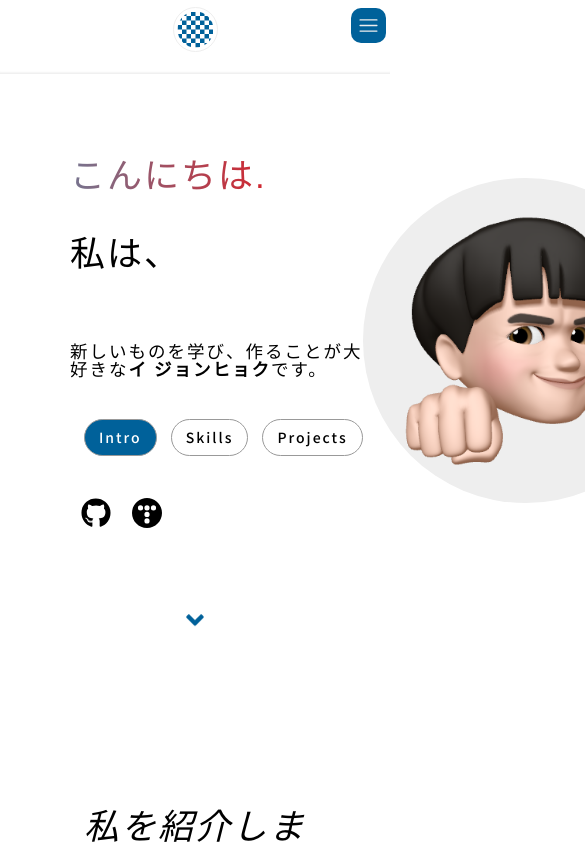
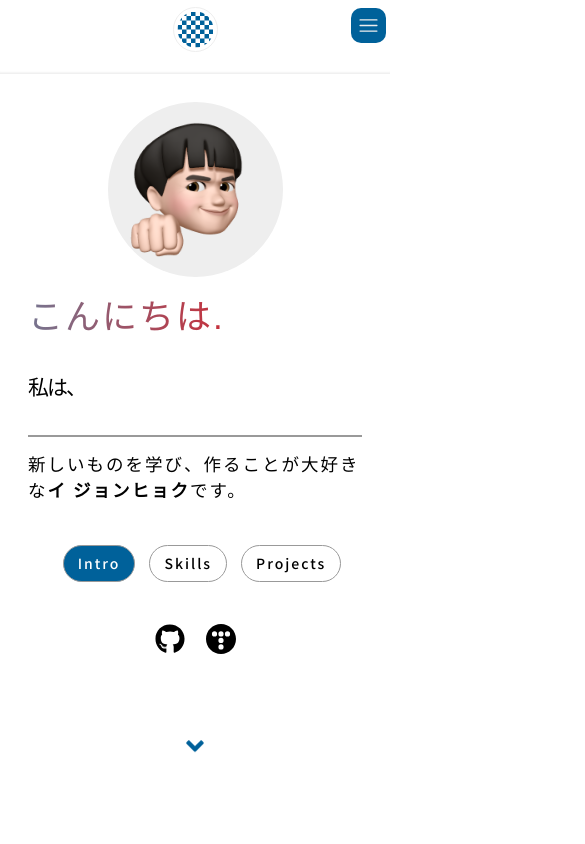
Before and after one commit to mediumryan/portfolio, a React (Create React App) app: page / in a window 390 px wide. Shown: the top 844 px of the page, 585 px wide, since content can reach past the window. Built offline with nearby package versions, Linux system fonts and the light colour scheme; a web font is replaced by a local one.

Commit message:
[Update] Setting media query on Greeting section

```diff
--- a/src/Components/Greeting/Greeting.jsx
+++ b/src/Components/Greeting/Greeting.jsx
@@ -6,30 +6,49 @@ import { FaAngleDown, FaGithub } from 'react-icons/fa';
 
 export const SectionWrapper = styled.section`
     padding: 5rem;
+    @media only screen and (min-width: 320px) and (max-width: 768px) {
+        padding: 2rem;
+    }
 `;
 
 const GreetingInner = styled.div`
     display: flex;
     justify-content: space-between;
     align-items: center;
+    @media only screen and (min-width: 320px) and (max-width: 768px) {
+        flex-direction: column;
+    }
 `;
 
 const GreetingLeft = styled.div`
     display: flex;
     flex-direction: column;
     justify-content: space-evenly;
+    @media only screen and (min-width: 320px) and (max-width: 768px) {
+        order: 1;
+    }
 `;
 
 const GreetingHello = styled.p`
     font-size: 2.5rem;
     margin: 1rem 0;
-    min-height: 50px;
+    min-height: 75px;
+    line-height: 1.5;
     font-family: 'Rampart One', sans-serif;
+    @media only screen and (min-width: 320px) and (max-width: 768px) {
+        min-height: 35px;
+    }
     &:nth-child(1) {
         background: #3535ff;
         background: linear-gradient(to right, #757590 0%, #ff0000 100%);
         -webkit-background-clip: text;
         -webkit-text-fill-color: transparent;
+    }
+    &:nth-child(2) {
+        @media only screen and (min-width: 320px) and (max-width: 768px) {
+            font-size: 1.5rem;
+            letter-spacing: -2px;
+        }
     }
 `;
 
@@ -38,6 +57,12 @@ const GreetingDescription = styled.p`
     font-size: 1.25rem;
     strong {
         font-weight: 900;
+    }
+    @media only screen and (min-width: 320px) and (max-width: 768px) {
+        margin: 1rem 0;
+        padding-top: 1rem;
+        line-height: 1.5;
+        border-top: 2px solid var(--black-200);
     }
 `;
 
@@ -61,6 +86,10 @@ const GreetingButtons = styled.div`
             box-shadow: rgba(0, 0, 0, 0.75) 0px 25px 50px -12px;
         }
     }
+    @media only screen and (min-width: 320px) and (max-width: 768px) {
+        margin-top: 2rem;
+        justify-content: center;
+    }
 `;
 
 const GreetingContact = styled.ul`
@@ -83,14 +112,22 @@ const GreetingContact = styled.ul`
             box-shadow: rgba(0, 0, 0, 0.75) 0px 25px 50px -12px;
         }
     }
+    @media only screen and (min-width: 320px) and (max-width: 768px) {
+        justify-content: center;
+    }
 `;
 
 const GreetingRight = styled.div`
+    order: 0;
     div {
         width: 325px;
         height: 325px;
         background-color: var(--white-200);
         border-radius: 50%;
+        @media only screen and (min-width: 320px) and (max-width: 768px) {
+            width: 175px;
+            height: 175px;
+        }
         img {
             width: 100%;
             height: 100%;
```
